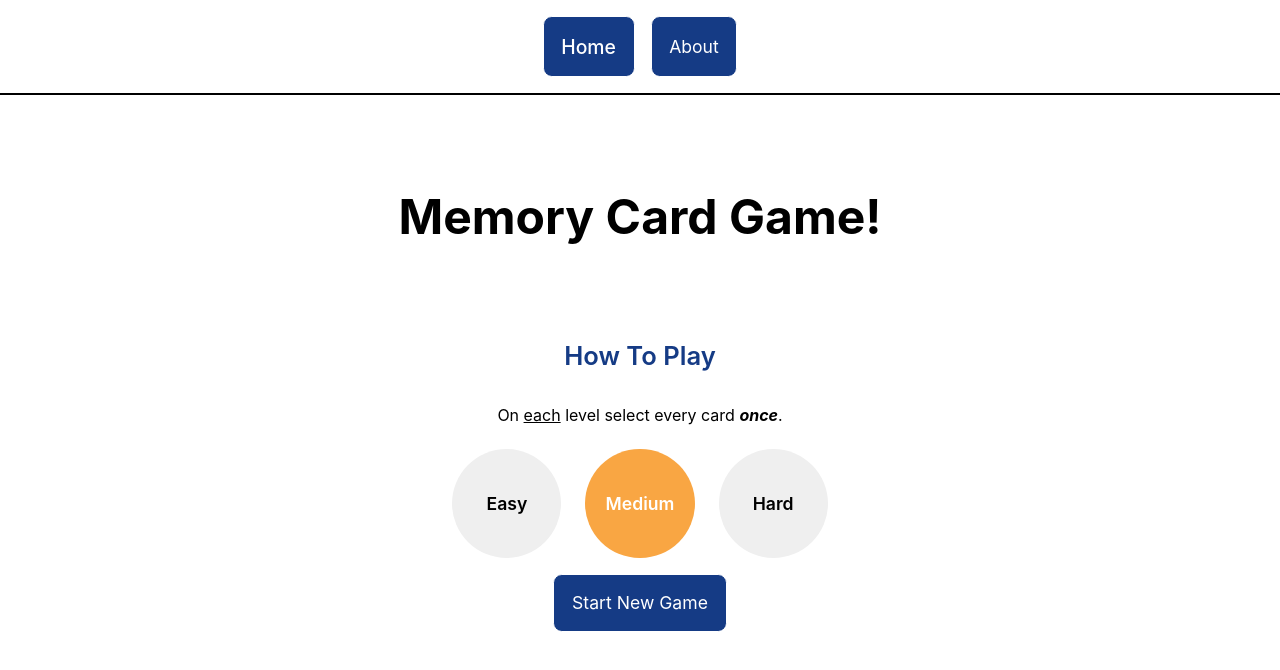
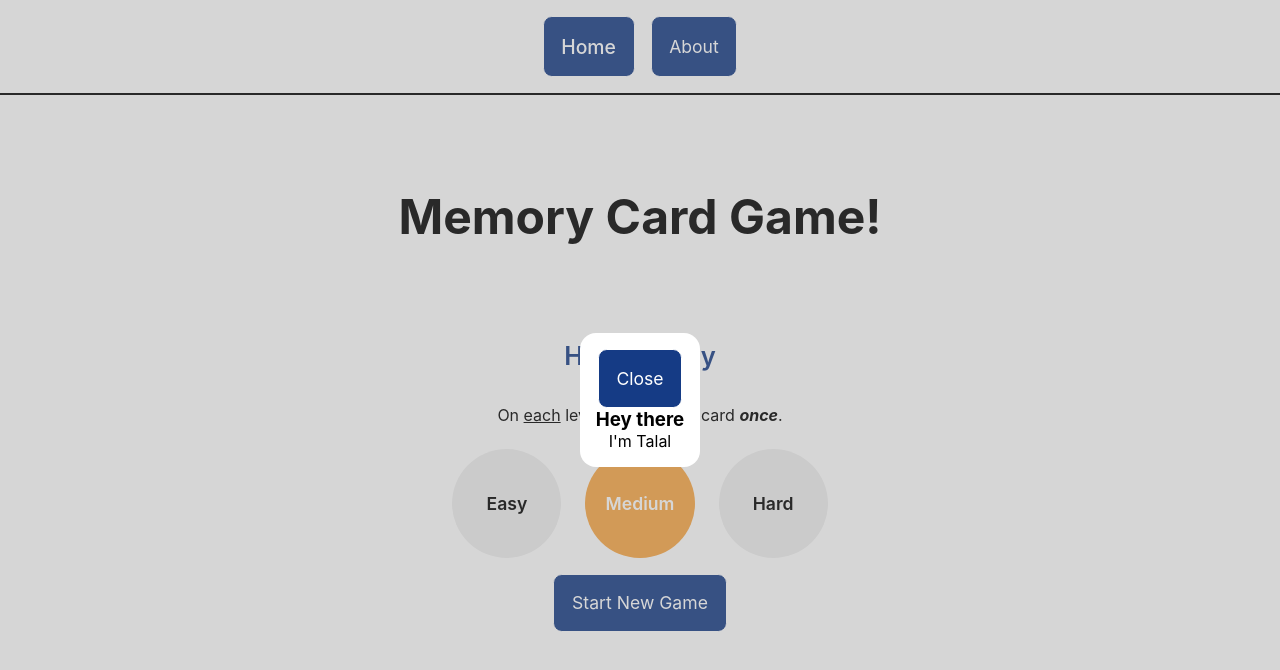
Before and after one commit to stressedball/memory-card, a React (Vite) app: page / in a window 1280 px wide. Both pictures are taken after a click on the button "About". Shown: the top 670 px of the page. Built offline with nearby package versions, Linux system fonts and the light colour scheme.

Commit message:
done cool

```diff
--- /dev/null
+++ b/src/About.tsx
@@ -0,0 +1,13 @@
+export default function About(props: { handleDisplayAbout: () => void }) {
+  return (
+    <>
+      <div id="about">
+        <div>
+          <button className="standard" onClick={props.handleDisplayAbout}>Close</button>
+          <h3>Hey there</h3>
+          <p>I'm Talal</p>
+        </div>
+      </div>
+    </>
+  );
+}
--- a/src/App.css
+++ b/src/App.css
@@ -16,10 +16,6 @@ header {
   justify-content: center;
   border-bottom: 2px solid;
   padding: 1em 0;
-
-  & button {
-
-  }
 }
 
 a {
@@ -36,6 +32,7 @@ svg {
 button {
   font-size: 1.1em;
   padding: 1em;
+  cursor: pointer;
 
   &.standard {
     background-color: var(--primary);
@@ -53,6 +50,24 @@ button {
   padding-bottom: 1em;
 }
 
+#about {
+  height: 100vh;
+  width: 100vw;
+  position: absolute;
+  top: 0;
+  left: 0;
+  z-index: 1;
+  background-color: rgba(128, 128, 128, 0.322);
+  display: flex;
+  align-items: center;
+  justify-content: center;
+
+  & > div {
+    border-radius: 1em;
+    background-color: white;
+    padding: 1em;
+  }
+}
+
 @media screen {
-
 }
--- a/src/App.tsx
+++ b/src/App.tsx
@@ -1,21 +1,33 @@
-import { useContext } from "react";
+import { useContext, useState } from "react";
 import "./App.css";
 import { ProviderContext, ContextType } from "./Provider";
 import { NewGame } from "./NewGame";
 import { EndGame } from "./EndGame";
 import { Game } from "./Game";
+import About from "./About";
 
 function App() {
+  const [displayAbout, setDisplayAbout] = useState(false);
   const { isGame, isEndGame } = useContext(ProviderContext) as ContextType;
+  const handleDisplayAbout = () => setDisplayAbout(!displayAbout);
   return (
     <>
       <header>
         <button className="standard">
           <a href="/">Home</a>
         </button>
-        <button className="standard" onClick={() => {}}>About</button>
+        <button
+          className="standard"
+          onClick={(e) => {
+            e.preventDefault();
+            setDisplayAbout(!displayAbout);
+          }}
+        >
+          About
+        </button>
       </header>
       {!isGame ? <NewGame /> : isEndGame ? <EndGame /> : <Game />}
+      {displayAbout ? <About handleDisplayAbout={handleDisplayAbout} /> : null}
     </>
   );
 }
--- a/src/Provider.tsx
+++ b/src/Provider.tsx
@@ -18,7 +18,7 @@ export function Provider({ children }: ProviderProps) {
   const handleLives = () => setLives((prev) => prev - 1);
   const handleDifficulty = (val: number) => setDifficulty(val);
   const makeNewGame = () => {
-    setIsGame(true);
+    setIsGame(false);
     setIsEndGame(false);
     setLevel(1);
     setLives(3);
```
